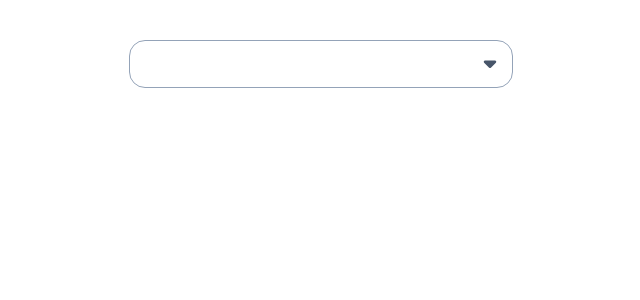
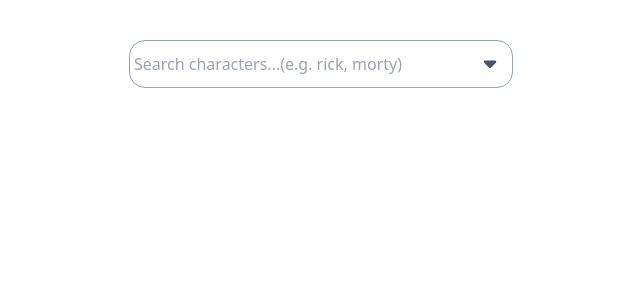
Before and after one commit to furip0x/react-multiselect, a React (Vite) app: page / in a window 1280 px wide. Shown: the top 300 px of the page, without its empty margins (319-959 px from the left). Built offline with nearby package versions, Linux system fonts and the light colour scheme.

Commit message:
Add placeholder

```diff
--- a/src/App.tsx
+++ b/src/App.tsx
@@ -1,8 +1,8 @@
-import { useCallback, useEffect, useMemo, useRef, useState } from 'react';
+import MultiSelect, { MultiSelectItemType } from '@/components/MultiSelect/MultiSelect';
+import useDebounce from '@/hooks/useDebounce';
 import { getCharacters } from '@/services/rickandmorty/get-characters';
 import { useQuery } from '@tanstack/react-query';
-import MultiSelect, { MultiSelectItemType } from '@/components/MultiSelect/MultiSelect';
-import useDebounce from '@/hooks/useDebounce';
+import { useCallback, useEffect, useMemo, useRef, useState } from 'react';
 
 function App() {
   const [page, setPage] = useState<number>(1);
@@ -97,6 +97,7 @@ function App() {
           searchText={searchText}
           setSearchText={setSearchText}
           onLoadMore={handleLoadMore}
+          placeholder="Search characters...(e.g. rick, morty)"
         />
       </div>
     </div>
--- a/src/components/MultiSelect/MultiSelect.tsx
+++ b/src/components/MultiSelect/MultiSelect.tsx
@@ -1,11 +1,11 @@
+import { cn } from '@/utils/cn';
+import { debounce } from '@/utils/debounce';
+import { AxiosError } from 'axios';
 import { useEffect, useRef, useState } from 'react';
 import { FaCaretDown, FaCircleNotch } from 'react-icons/fa6';
-import { AxiosError } from 'axios';
 import Badge from '../Badge';
 import OptionsList from './OptionsList';
-import { cn } from '@/utils/cn';
 import Input from './TextInput';
-import { debounce } from '@/utils/debounce';
 
 export type MultiSelectItemType = {
   id: number;
@@ -24,6 +24,7 @@ interface IMultiSelectProps {
   selected: MultiSelectItemType[] | [];
   toggleOption: (id: number) => void;
   onLoadMore: () => void;
+  placeholder?: string;
 }
 
 const MultiSelect = ({
@@ -36,6 +37,7 @@ const MultiSelect = ({
   selected,
   toggleOption,
   onLoadMore,
+  placeholder,
 }: IMultiSelectProps) => {
   const [isOpen, setIsOpen] = useState(false);
   const selectBoxRef = useRef<HTMLDivElement>(null);
@@ -161,6 +163,7 @@ const MultiSelect = ({
               ref={inputRef}
               type="text"
               value={searchText}
+              placeholder={placeholder}
               onChange={(e) => setSearchText(e.target.value.toLowerCase())}
               className="w-5 flex-1 border-0 bg-transparent px-0 text-slate-950 focus:outline-0"
             />
```
